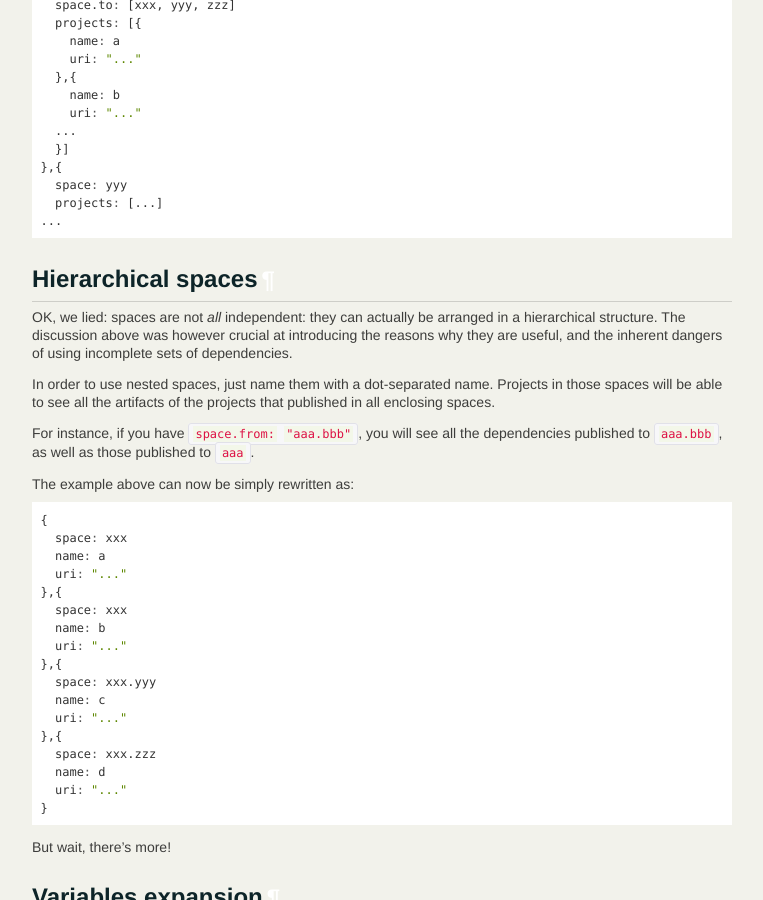
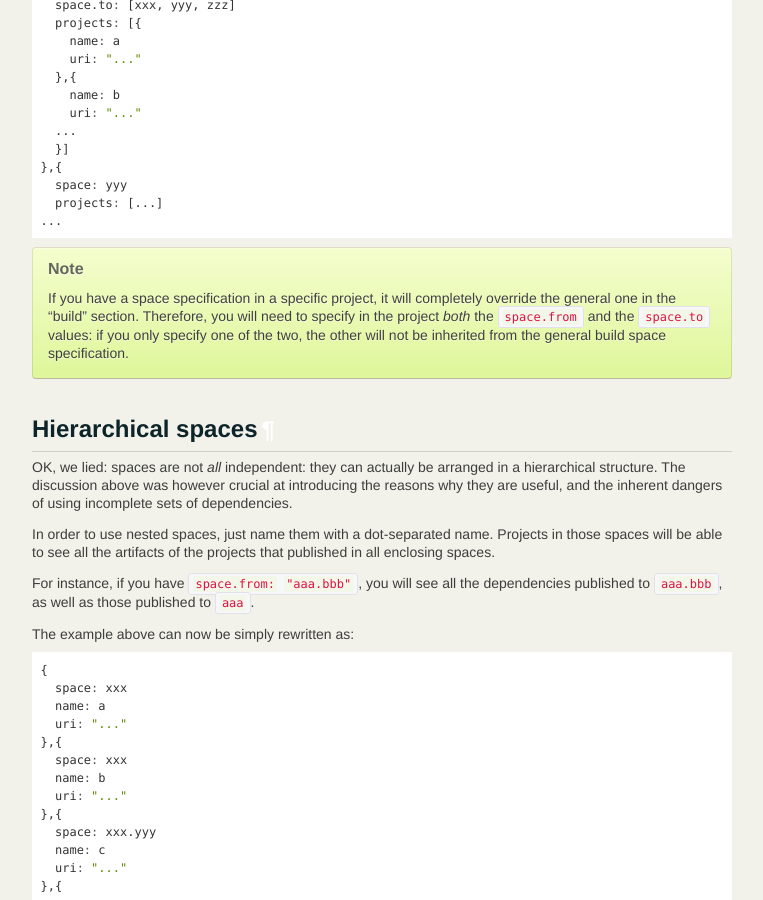
Before and after one commit to lightbend-labs/dbuild, a Sphinx documentation site: the page built from docs/src/sphinx/spaces.rst, in a window 1280 px wide and 900 px high, scrolled down 4455 px. Shown: the whole window, without its empty margins (138-901 px from the left). Built offline with Sphinx 7.4.7, drawn with Linux system fonts in a browser that asks for light colours.

Commit message:
Important clarification on "space" setting overriding rules.

```diff
--- a/docs/src/sphinx/spaces.rst
+++ b/docs/src/sphinx/spaces.rst
@@ -296,6 +296,12 @@ simply:
     projects: [...]
   ...
 
+.. note::
+  If you have a space specification in a specific project, it will completely override the general
+  one in the "build" section. Therefore, you will need to specify in the project *both* the
+  ``space.from`` and the ``space.to`` values: if you only specify one of the two, the other
+  will not be inherited from the general build space specification.
+
 Hierarchical spaces
 --------------------
 
```
